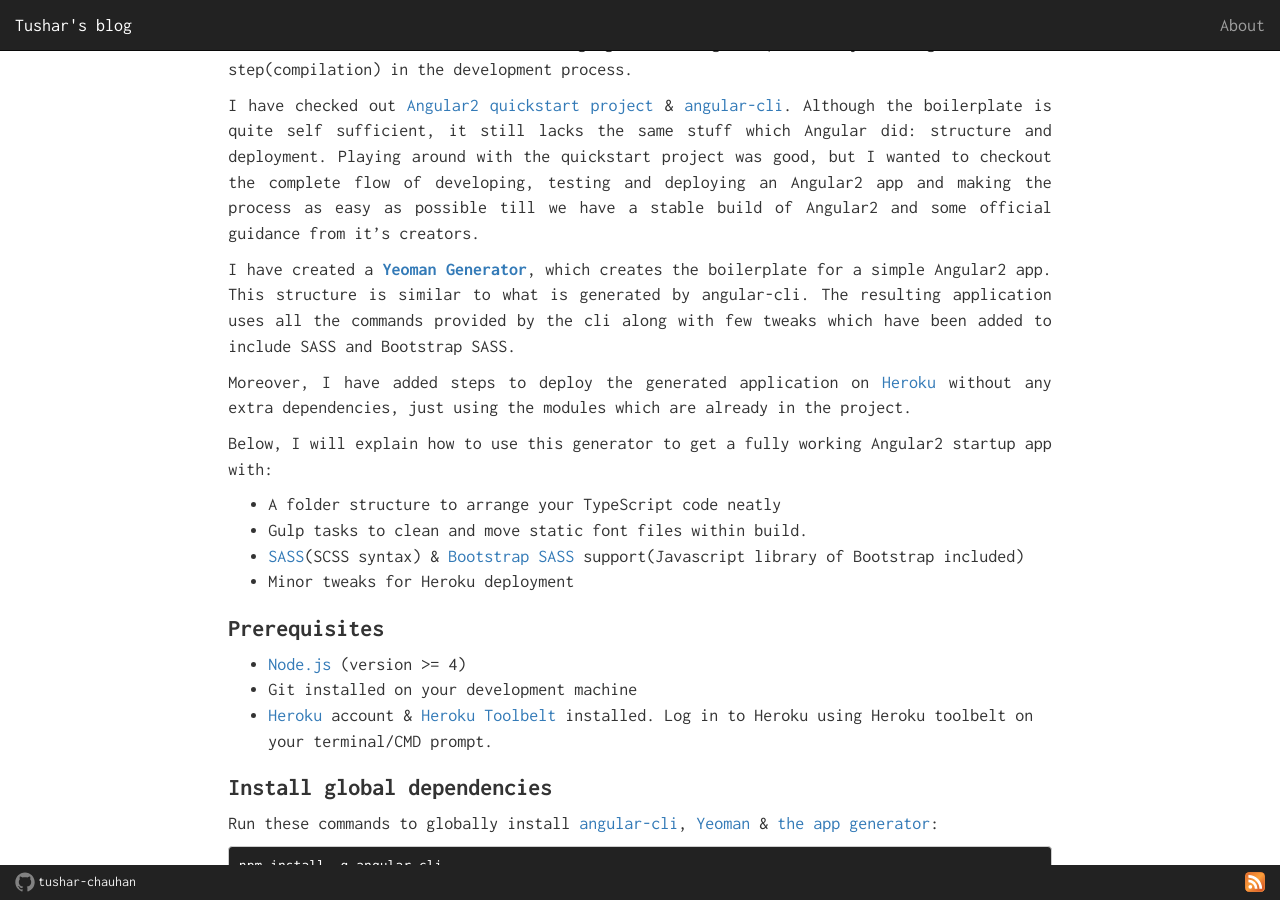
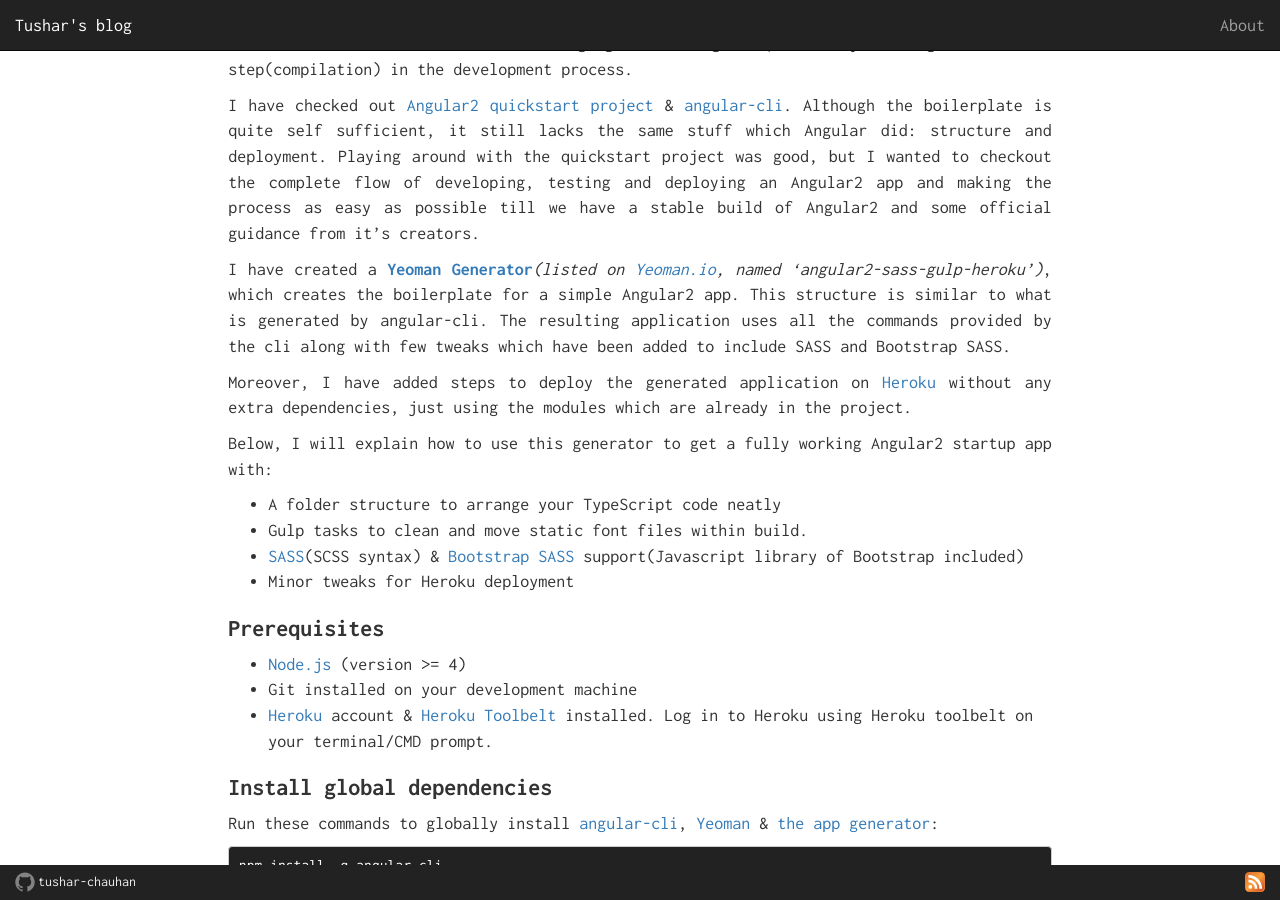
Before and after one commit to tushar-chauhan/tushar-chauhan.github.io, a Jekyll site: the page built from _posts/2016-05-09-angular2-sass-heroku-workflow-with-yeoman-generator.md, in a window 1280 px wide and 900 px high, scrolled down 352 px. Built offline with Jekyll 4.4.1, drawn with Linux system fonts in a browser that asks for light colours; nearby versions of some CDN libraries; comment, search, counter and statistics services are not loaded.

Commit message:
Added yeoman generators link

```diff
--- a/_posts/2016-05-09-angular2-sass-heroku-workflow-with-yeoman-generator.md
+++ b/_posts/2016-05-09-angular2-sass-heroku-workflow-with-yeoman-generator.md
@@ -14,7 +14,7 @@
 
 I have checked out [Angular2 quickstart project](https://github.com/angular/quickstart) & [angular-cli](https://github.com/angular/angular-cli). Although the boilerplate is quite self sufficient, it still lacks the same stuff which Angular did: structure and deployment. Playing around with the quickstart project was good, but I wanted to checkout the complete flow of developing, testing and deploying an Angular2 app and making the process as easy as possible till we have a stable build of Angular2 and some official guidance from it's creators.
 
-I have created a **[Yeoman Generator](https://www.npmjs.com/package/generator-angular2-sass-gulp-heroku)**, which creates the boilerplate for a simple Angular2 app. This structure is similar to what is generated by angular-cli. The resulting application uses all the commands provided by the cli along with few tweaks which have been added to include SASS and Bootstrap SASS.
+I have created a **[Yeoman Generator](https://www.npmjs.com/package/generator-angular2-sass-gulp-heroku)**_(listed on [Yeoman.io](http://yeoman.io/generators/), named 'angular2-sass-gulp-heroku')_, which creates the boilerplate for a simple Angular2 app. This structure is similar to what is generated by angular-cli. The resulting application uses all the commands provided by the cli along with few tweaks which have been added to include SASS and Bootstrap SASS.
 
 Moreover, I have added steps to deploy the generated application on [Heroku](https://www.heroku.com) without any extra dependencies, just using the modules which are already in the project.
 
```
